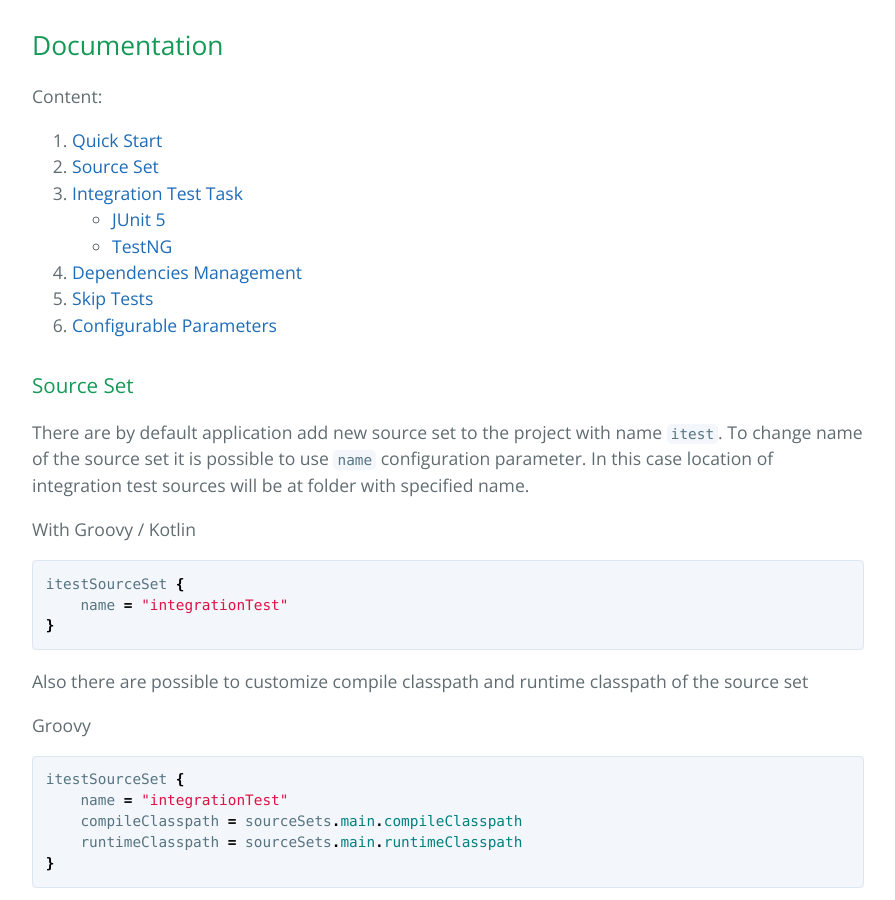
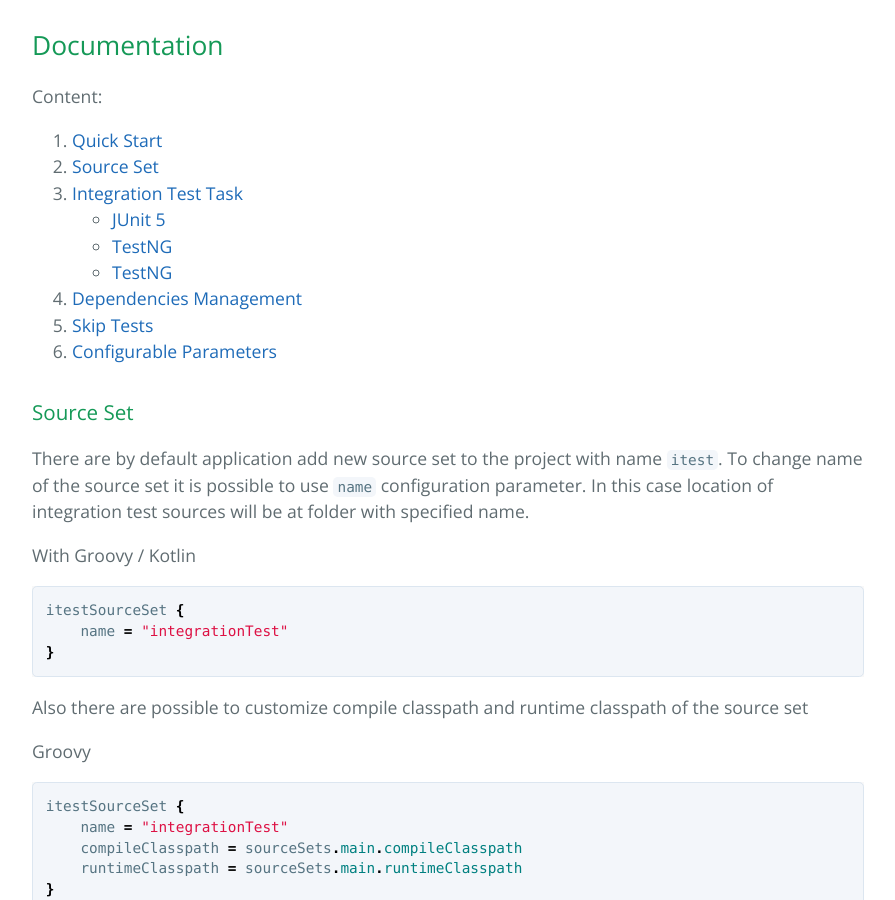
Before and after one commit to Softeq/itest-gradle-plugin, a Jekyll site: the page built from docs/index.md, in a window 1280 px wide and 900 px high, scrolled down 1069 px. Shown: the whole window, without its empty margins (192-1087 px from the left). Built offline with Jekyll 4.4.1, drawn with Linux system fonts in a browser that asks for light colours.

```diff
--- a/docs/index.md
+++ b/docs/index.md
@@ -44,6 +44,7 @@
 3. [Integration Test Task](#integration-test-task)
     - [JUnit 5](#junit-5)
     - [TestNG](#testng)
+    - [TestNG](#spock)
 4. [Dependencies Management](#dependencies-management)
 5. [Skip Tests](#skip-tests)
 6. [Configurable Parameters](#configurable-parameters)
```
